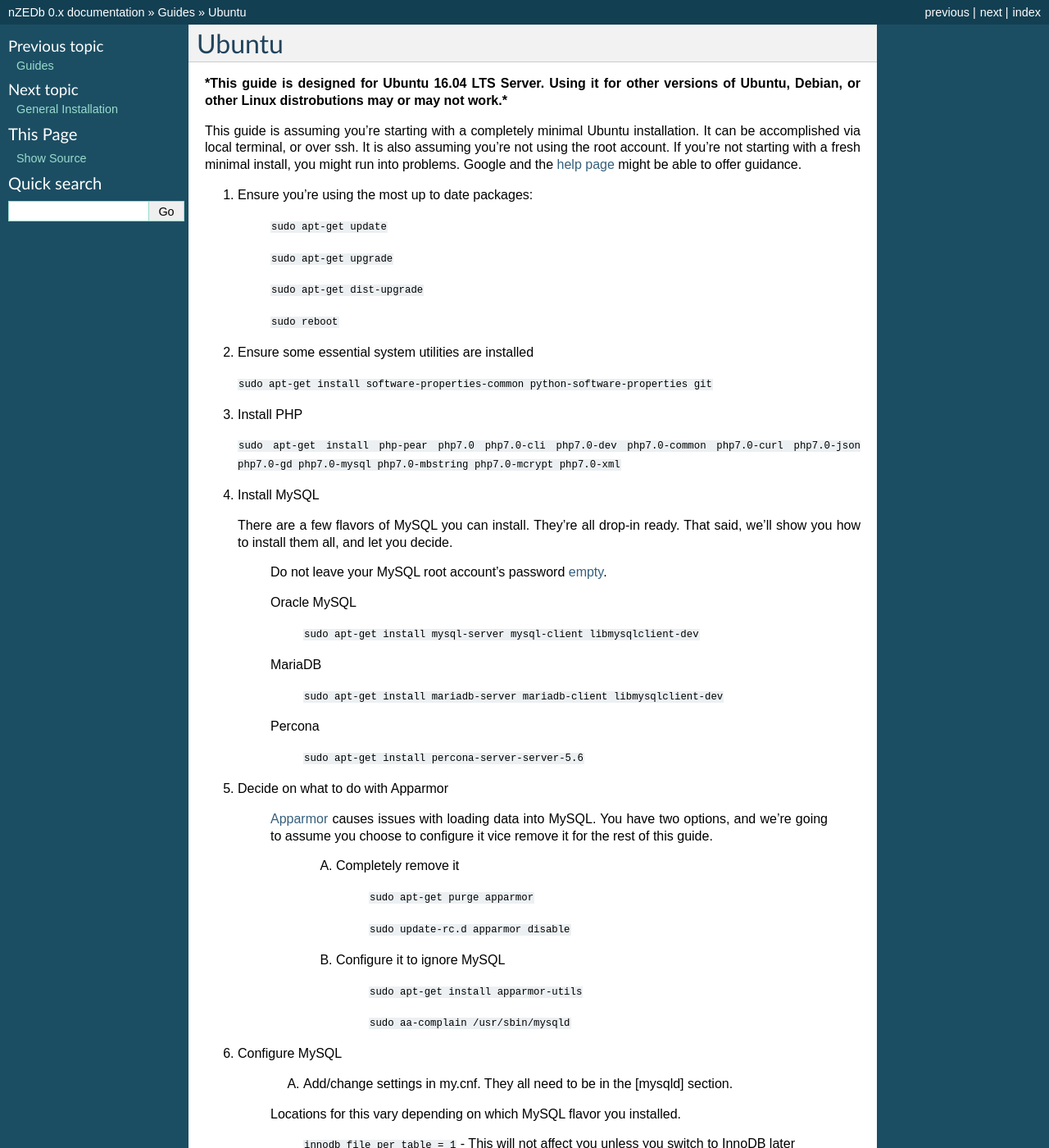
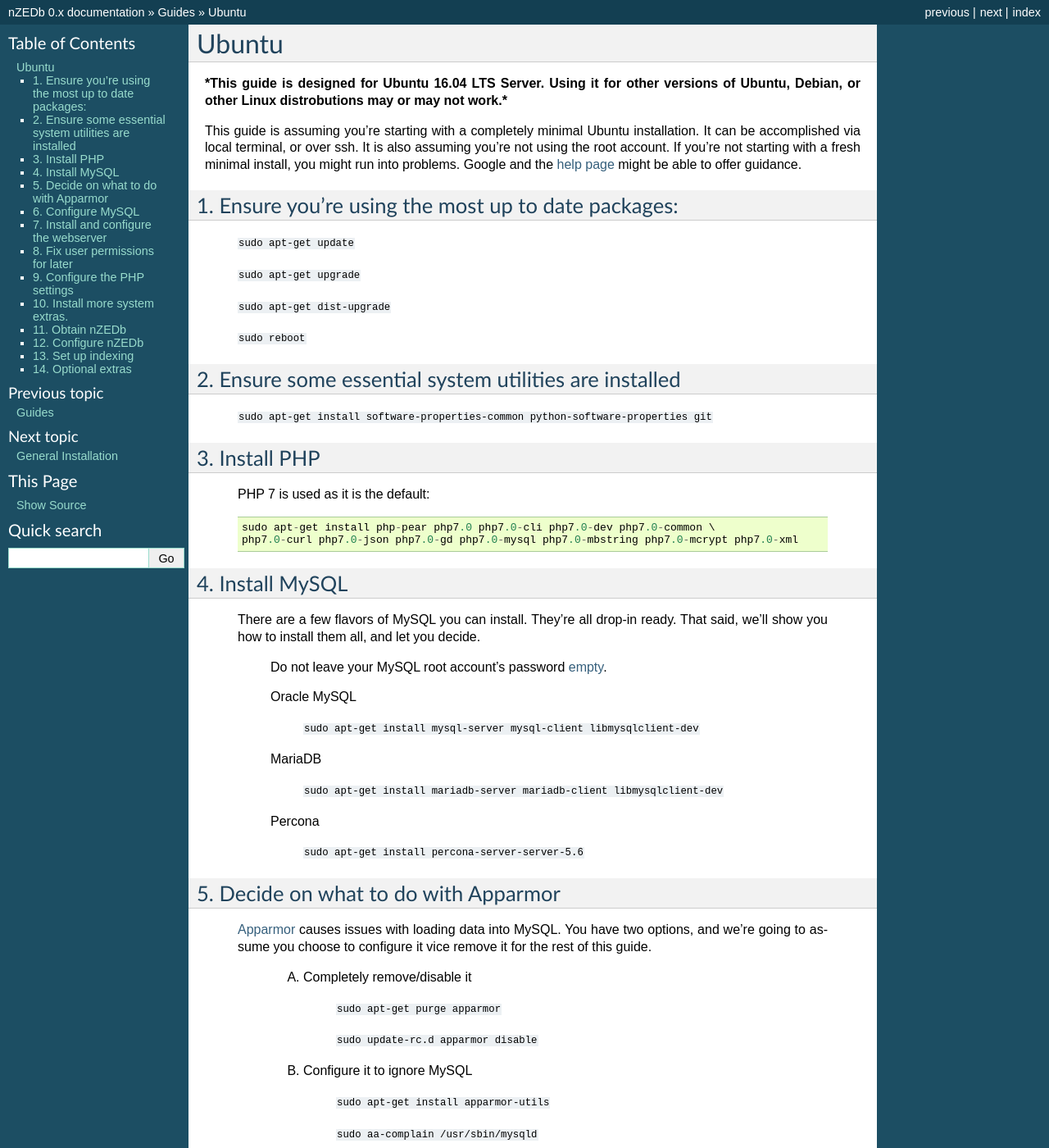
Before and after one commit to nZEDb/nZEDb_Docs, a Sphinx documentation site: the page built from source/ubuntu.rst, in a window 1280 px wide and 1400 px high. Shown: the whole window at 82% size. Built offline with Sphinx 7.4.7, drawn with Linux system fonts in a browser that asks for light colours; some of the changed text lies outside the part shown.

Commit message:
Incremental work sync
Just another WIP sync

```diff
--- /dev/null
+++ b/source/cache_servers.rst
@@ -0,0 +1,6 @@
+.. _cache_servers:
+
+Cache Servers
+=============
+
+Placeholder
--- a/source/conf.py
+++ b/source/conf.py
@@ -135,7 +135,7 @@
 # Add any paths that contain custom static files (such as style sheets) here,
 # relative to this directory. They are copied after the builtin static files,
 # so a file named "default.css" will overwrite the builtin "default.css".
-html_static_path = ['_static']
+# html_static_path = ['_static']
 
 # Add any extra paths that contain custom files (such as robots.txt or
 # .htaccess) here, relative to this directory. These files are copied
--- a/source/general_guides.rst
+++ b/source/general_guides.rst
@@ -1,5 +1,7 @@
+.. _general_guides:
+
 General Guides
---------------
+==============
 
 .. toctree::
     :maxdepth: 1
@@ -13,3 +15,5 @@
     ircscraper
     comment_share
     predb
+    sphinxsearch
+    cache_servers
--- a/source/general.rst
+++ b/source/general_install.rst
@@ -1,3 +1,5 @@
+.. _general_install:
+
 General Installation
 ====================
 
--- a/source/install_guides.rst
+++ b/source/install_guides.rst
@@ -10,4 +10,4 @@
    :maxdepth: 1
 
    ubuntu
-   general
+   general_install
--- a/source/ircscraper.rst
+++ b/source/ircscraper.rst
@@ -1,7 +1,7 @@
 .. _ircscraper:
 
 Setting up the IRCScraper
--------------------------
+=========================
 
 Prior to setting up the IRCScraper, you may want to import previous preDB dumps. It's not necessary, but will help matching/renaming releases. Follow the :ref:`guide <predb>` to do this.
 
@@ -93,9 +93,11 @@
 
     *We're assuming you install nZEDb to /var/www/nZEDb/*
 
-    ``cp /var/www/nZEDb/nzedb/config/ircscraper_settings_example.php /var/www/nZEDb/nzedb/config/ircscraper_settings.php``
+    ``cd /var/www/nZEDb/nzedb/config/``
 
-    Open your favorite editor and change the following
+    ``cp ircscraper_settings_example.php ircscraper_settings.php``
+
+    Open your favorite editor and change the following in ``ircscraper_settings.php``
 
         ``$username = '<put your username from your ZNC setup>';``
 
--- a/source/ubuntu.rst
+++ b/source/ubuntu.rst
@@ -9,6 +9,7 @@
 
 
 1. Ensure you're using the most up to date packages:
+----------------------------------------------------
 
     ``sudo apt-get update``
 
@@ -20,16 +21,22 @@
 
 
 2. Ensure some essential system utilities are installed
+-------------------------------------------------------
 
    ``sudo apt-get install software-properties-common python-software-properties git``
 
 
 3. Install PHP
+--------------
 
-   ``sudo apt-get install php-pear php7.0 php7.0-cli php7.0-dev php7.0-common php7.0-curl php7.0-json php7.0-gd php7.0-mysql php7.0-mbstring php7.0-mcrypt php7.0-xml``
+    PHP 7 is used as it is the default::
+
+        sudo apt-get install php-pear php7.0 php7.0-cli php7.0-dev php7.0-common \
+        php7.0-curl php7.0-json php7.0-gd php7.0-mysql php7.0-mbstring php7.0-mcrypt php7.0-xml
 
 
 4. Install MySQL
+----------------
 
    There are a few flavors of MySQL you can install. They're all drop-in ready. That said, we'll show you how to install them all, and let you decide.
 
@@ -49,10 +56,11 @@
 
 
 5. Decide on what to do with Apparmor
+-------------------------------------
 
     Apparmor_ causes issues with loading data into MySQL. You have two options, and we're going to assume you choose to configure it vice remove it for the rest of this guide.
 
-        A. Completely remove it
+        A. Completely remove/disable it
 
             ``sudo apt-get purge apparmor``
 
@@ -67,6 +75,7 @@
 
 
 6. Configure MySQL
+------------------
 
     A. Add/change settings in my.cnf. They all need to be in the [mysqld] section.
 
@@ -102,6 +111,7 @@
 
 
 7. Install and configure the webserver
+--------------------------------------
 
     You have numerous options here. It's far beyond the scope of this guide to cover them all.
 
@@ -111,6 +121,7 @@
 
 
 8. Fix user permissions for later
+---------------------------------
 
     You need to add a user to the ``www-data`` group so you have access to put nZEDb where it needs to go. Once the following command is complete, you'll need to log out and back in prior to continuing. If you're not using the account you plan to use later, change ``$USER`` to the username.
 
@@ -118,6 +129,7 @@
 
 
 9. Configure the PHP settings
+-----------------------------
 
     A. Configure the CLI
 
@@ -157,6 +169,7 @@
 
 
 10. Install more system extras.
+-------------------------------
 
     Be aware that that the versions in the Ubuntu repository aren't always the most up to date. You should, in theory, be able to use other versions, if you can get them installed. Doing so is outside the scope of this guide however. These tools are not required, however you will loose certain :ref:`features <ubuntu_extra_features>`.
 
@@ -165,7 +178,7 @@
 
         ``sudo apt-get install unrar p7zip-full mediainfo lame ffmpeg libav-tools``
 
-    B. yEnc::
+    B. yEnc - speeds up header and message processing during indexing::
 
         cd ~
         mkdir yenc
@@ -181,6 +194,7 @@
 
 
 11. Obtain nZEDb
+----------------
 
     A. To obtain nZEDb we need to obtain composer_, a PHP dependency manager. You can install it locally or globally. We recommend globally. This guide details a global install::
 
@@ -211,6 +225,7 @@
 
 
 12. Configure nZEDb
+-------------------
 
     Open a web browser and head to http://<host/ip of your machine>/install
 
@@ -220,11 +235,13 @@
 
 
 13. Set up indexing
+-------------------
 
     You can manually index, or set it up to be done automatically. Both are detailed :ref:`here <indexing>`. Once you've got indexing setup, you have a fully functioning nZEDb installation.
 
 
 14. Optional extras
+-------------------
 
     There are a few extras that can be setup to make your nZEDb installation more useable.
 
```
Also changed, not shown: README.md (+1 -1 lines), source/sphinxsearch.rst (added, +12 -0 lines), 1 other file.
